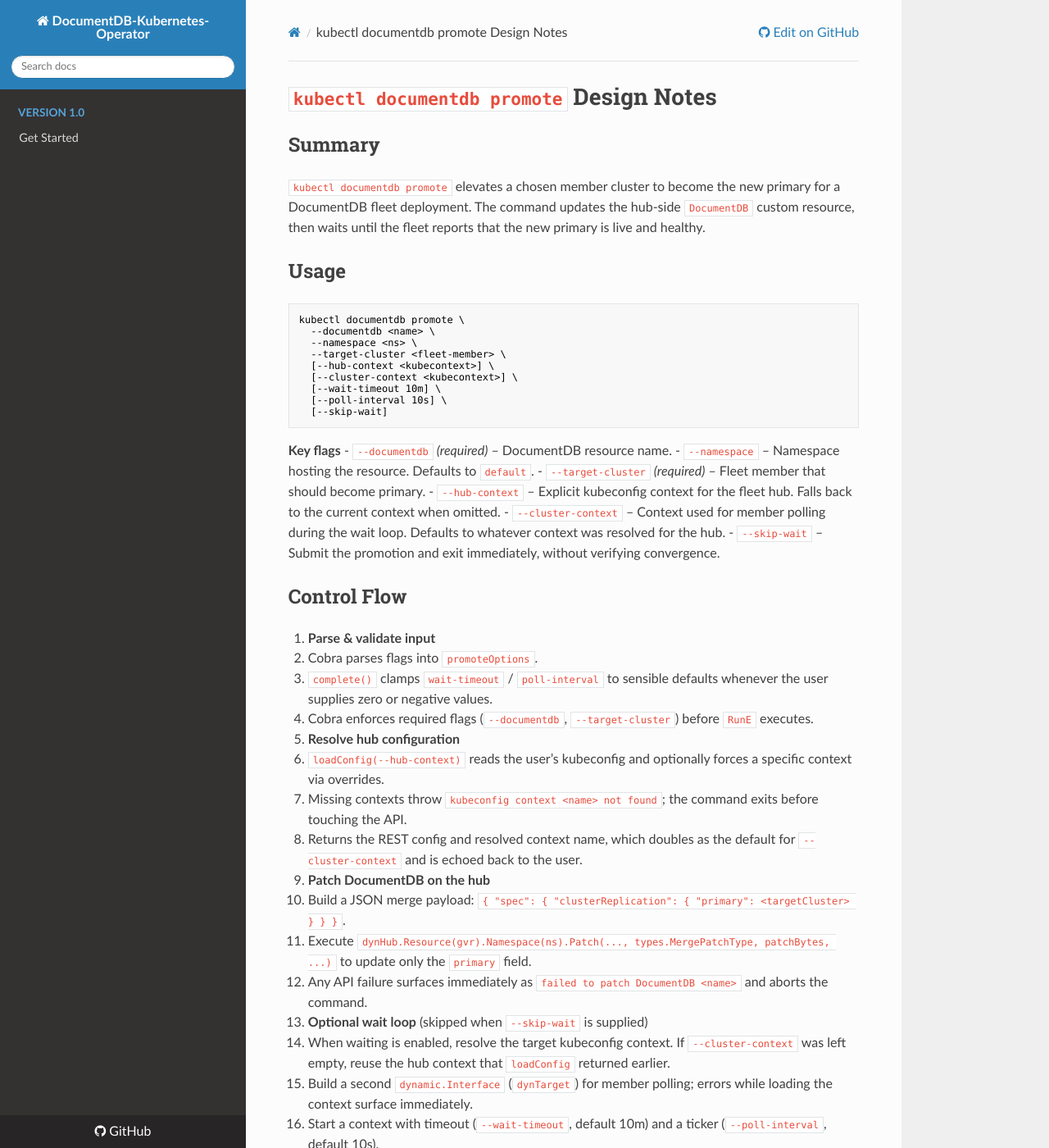
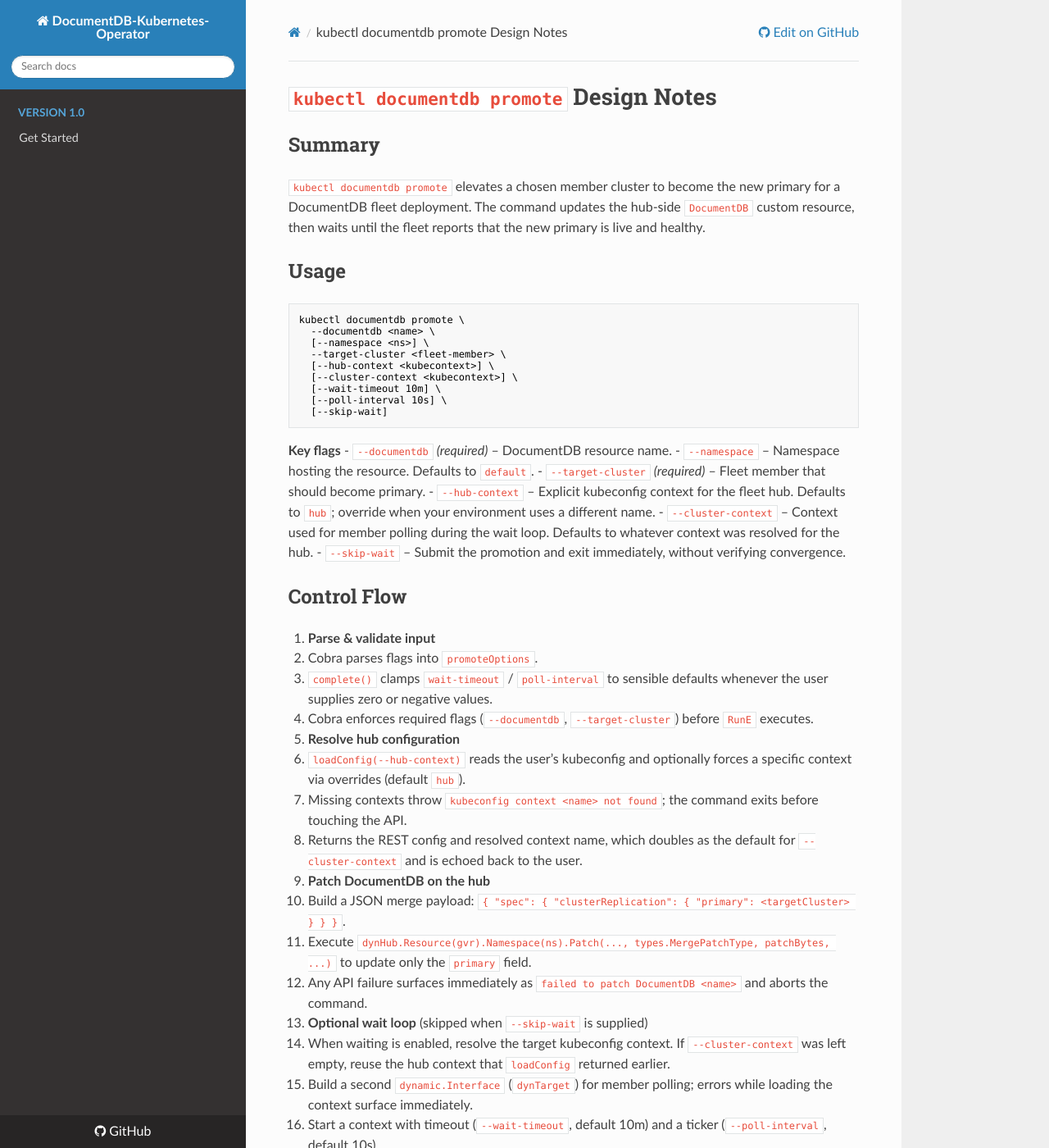
Before and after one commit to microsoft/documentdb-kubernetes-operator, an MkDocs documentation site: the page built from docs/promote-command.md, in a window 1280 px wide and 1400 px high. Shown: the whole window at 82% size. Built offline with MkDocs 1.6.1, drawn with Linux system fonts in a browser that asks for light colours; nearby versions of some CDN libraries; some of the changed text lies outside the part shown.

Commit message:
default to hub

````diff
--- a/docs/promote-command.md
+++ b/docs/promote-command.md
@@ -7,7 +7,7 @@
 ```bash
 kubectl documentdb promote \
   --documentdb <name> \
-  --namespace <ns> \
+  [--namespace <ns>] \
   --target-cluster <fleet-member> \
   [--hub-context <kubecontext>] \
   [--cluster-context <kubecontext>] \
@@ -20,7 +20,7 @@
 - `--documentdb` *(required)* – DocumentDB resource name.
 - `--namespace` – Namespace hosting the resource. Defaults to `default`.
 - `--target-cluster` *(required)* – Fleet member that should become primary.
-- `--hub-context` – Explicit kubeconfig context for the fleet hub. Falls back to the current context when omitted.
+- `--hub-context` – Explicit kubeconfig context for the fleet hub. Defaults to `hub`; override when your environment uses a different name.
 - `--cluster-context` – Context used for member polling during the wait loop. Defaults to whatever context was resolved for the hub.
 - `--skip-wait` – Submit the promotion and exit immediately, without verifying convergence.
 
@@ -30,7 +30,7 @@
   - `complete()` clamps `wait-timeout` / `poll-interval` to sensible defaults whenever the user supplies zero or negative values.
   - Cobra enforces required flags (`--documentdb`, `--target-cluster`) before `RunE` executes.
 2. **Resolve hub configuration**
-  - `loadConfig(--hub-context)` reads the user’s kubeconfig and optionally forces a specific context via overrides.
+  - `loadConfig(--hub-context)` reads the user’s kubeconfig and optionally forces a specific context via overrides (default `hub`).
   - Missing contexts throw `kubeconfig context <name> not found`; the command exits before touching the API.
   - Returns the REST config and resolved context name, which doubles as the default for `--cluster-context` and is echoed back to the user.
 3. **Patch DocumentDB on the hub**
````
Also changed, not shown: other parts of docs/promote-command.md (+1 -1 lines), docs/kubectl-documentdb-handoff.md (added, +56 -0 lines), 2 other files.
